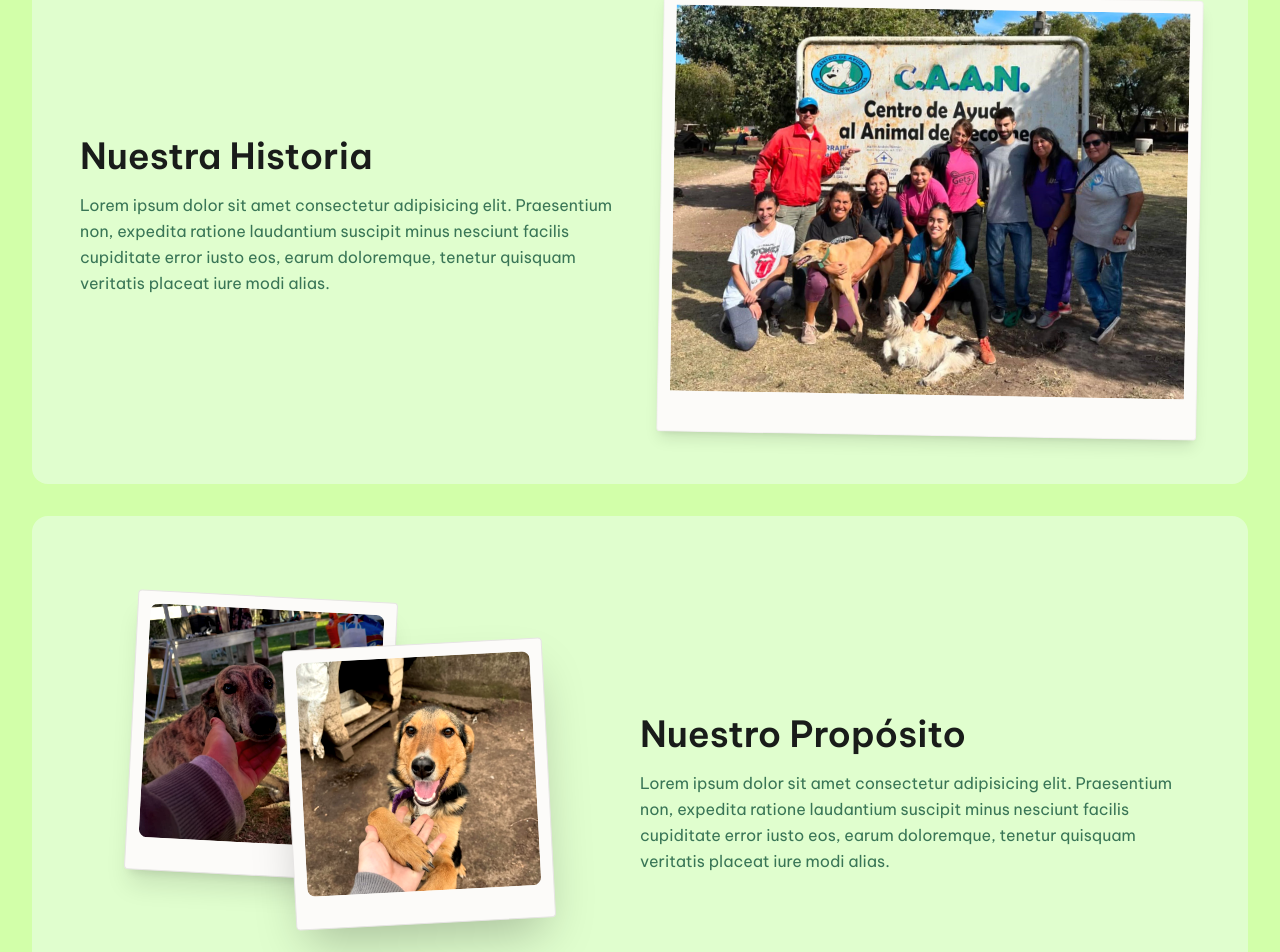
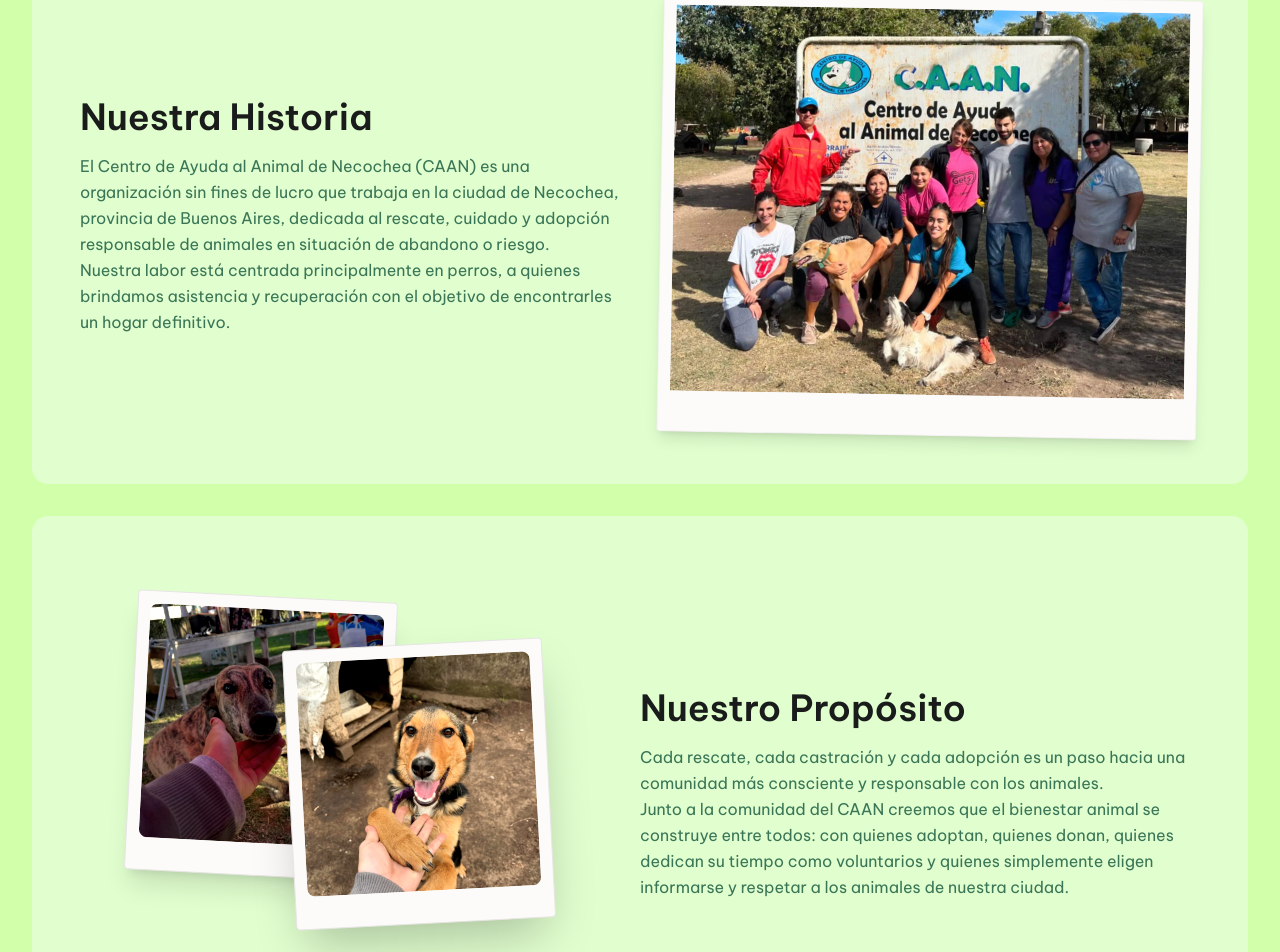
Before and after one commit to KevinSanchez99/proyecto-caan, a React (Vite) app in the folder Frontend/: page /about-us in a window 1280 px wide. Shown: the part 212-1164 px from the top of the page. Built offline with nearby package versions, Linux system fonts and the light colour scheme; no server answers; what @blocknote/mantine would draw is missing.

Commit message:
Text: About-us section y Donations
Cambios en textos detallados del About Us.
Cambios en cuadro de donaciones

```diff
--- a/Frontend/src/components/aboutUs/HistorySection.jsx
+++ b/Frontend/src/components/aboutUs/HistorySection.jsx
@@ -5,9 +5,8 @@ const HistorySection = () => (
                 Nuestra Historia
             </h2>
             <p className="leading-relaxed text-primary/80 text-md body-md">
-                Lorem ipsum dolor sit amet consectetur adipisicing elit. Praesentium non, expedita ratione
-                laudantium suscipit minus nesciunt facilis cupiditate error iusto eos, earum doloremque, tenetur
-                quisquam veritatis placeat iure modi alias.
+                El Centro de Ayuda al Animal de Necochea (CAAN) es una organización sin fines de lucro que trabaja en la ciudad de Necochea, provincia de Buenos Aires, dedicada al rescate, cuidado y adopción responsable de animales en situación de abandono o riesgo. <br/>
+                Nuestra labor está centrada principalmente en perros, a quienes brindamos asistencia y recuperación con el objetivo de encontrarles un hogar definitivo.
             </p>
         </div>
 
--- a/Frontend/src/components/aboutUs/OverlappingImagesSection.jsx
+++ b/Frontend/src/components/aboutUs/OverlappingImagesSection.jsx
@@ -28,9 +28,7 @@ const OverlappingImagesSection = () => (
                 Nuestro Propósito
             </h2>
             <p className="leading-relaxed text-primary/80 text-md body-md">
-                Lorem ipsum dolor sit amet consectetur adipisicing elit. Praesentium non, expedita ratione
-                laudantium suscipit minus nesciunt facilis cupiditate error iusto eos, earum doloremque, tenetur
-                quisquam veritatis placeat iure modi alias.
+                Cada rescate, cada castración y cada adopción es un paso hacia una comunidad más consciente y responsable con los animales.<br/> Junto a la comunidad del CAAN creemos que el bienestar animal se construye entre todos: con quienes adoptan, quienes donan, quienes dedican su tiempo como voluntarios y quienes simplemente eligen informarse y respetar a los animales de nuestra ciudad.
             </p>
         </div>
 
--- a/Frontend/src/pages/donations.jsx
+++ b/Frontend/src/pages/donations.jsx
@@ -120,8 +120,8 @@ export default function Donations() {
               <div className="relative z-10">
                 <h3 className="font-bold text-xl mb-1">¡Hazte Socio del CAAN!</h3>
                 <p className="text-sm leading-relaxed opacity-90">
-                  Colabora activamente con nosotros, la cuota mensual mínima de socio es de <strong>$5000</strong>. ¡Dale! Sumate!<br />
-                  <strong>Podes ayudar con dinero y/o participando en los eventos</strong> que se organicen para mejorar la calidad de vida de ellos.
+                  Colaborá activamente con nosotros: sumate como socio con una cuota mensual mínima. ¡Dale, sumate!<br />
+                  <strong>Podés ayudar con dinero y/o participando en los eventos</strong> que organizamos para mejorar la calidad de vida de los animales.
                 </p>
               </div>
             </div>
```
